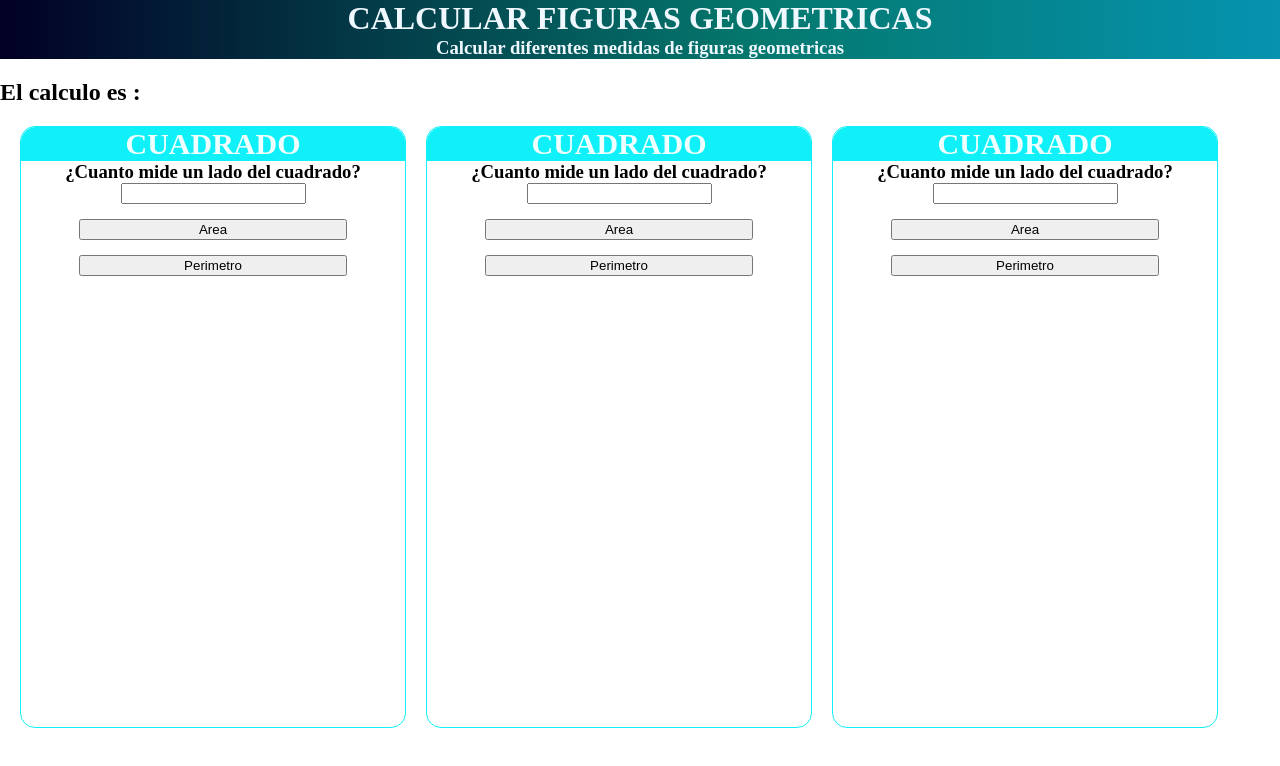
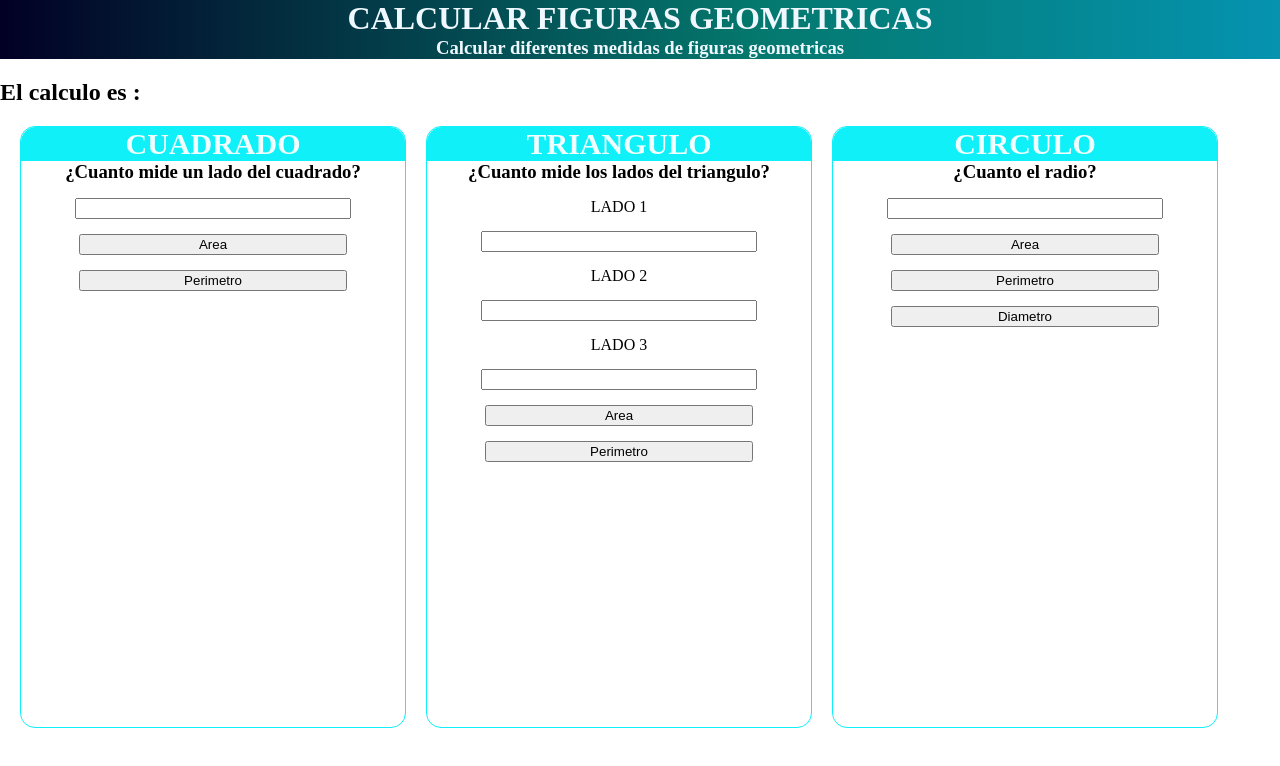
Before and after one commit to lermantorres/figuras_geo, a plain HTML site: page index.html in a window 1280 px wide. Drawn offline with Linux system fonts and the light colour scheme.

Commit message:
Cambio_interfaz
cambio algunos detalles de la intefaz antes de programar

```diff
--- a/index.html
+++ b/index.html
@@ -20,21 +20,24 @@
             </form>
         </div>
         <div class="contenedor">
-            <h2>CUADRADO</h2>
-            <h3>¿Cuanto mide un lado del cuadrado?</h3>
+            <h2>TRIANGULO</h2>
+            <h3>¿Cuanto mide los lados del triangulo?</h3>
             <form action="">
-                <input type="text" name="" id="">
+                <label for="">LADO 1 </label><input type="text" name="" id="">
+                <label for="">LADO 2 </label><input type="text" name="" id="">
+                <label for="">LADO 3 </label><input type="text" name="" id="">
                 <input type="button" value="Area">
                 <input type="button" value="Perimetro">
             </form>
         </div>
         <div class="contenedor">
-            <h2>CUADRADO</h2>
-            <h3>¿Cuanto mide un lado del cuadrado?</h3>
+            <h2>CIRCULO</h2>
+            <h3>¿Cuanto el radio?</h3>
             <form action="">
                 <input type="text" name="" id="">
                 <input type="button" value="Area">
                 <input type="button" value="Perimetro">
+                <input type="button" value="Diametro">
             </form>
         </div>
         </div>
--- a/styles.css
+++ b/styles.css
@@ -57,6 +57,17 @@ padding: 0%;
 font-size: 30px;
 }
 
+div.contenedor input[type="text"] {
+    width: 70%;
+    margin-top: 15px;
+    display: inline-block;
+    }
+
+div.contenedor label {
+        width: 70%;
+        margin-top: 15px;
+        display: inline-block;
+        }
 
 div.contenedor input[type="button"] {
     width: 70%;
@@ -83,4 +94,10 @@ div.contenedor input[type="button"] {
             margin-bottom: 15px;
             }
 
+            div.contenedor label {
+                width: 70%;
+                margin-top: 15px;
+                margin-bottom: 15px;
+                }
+
     }
```
